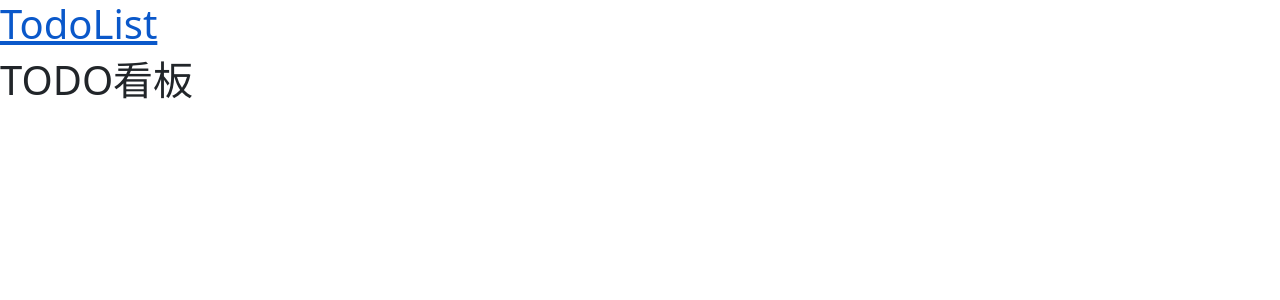
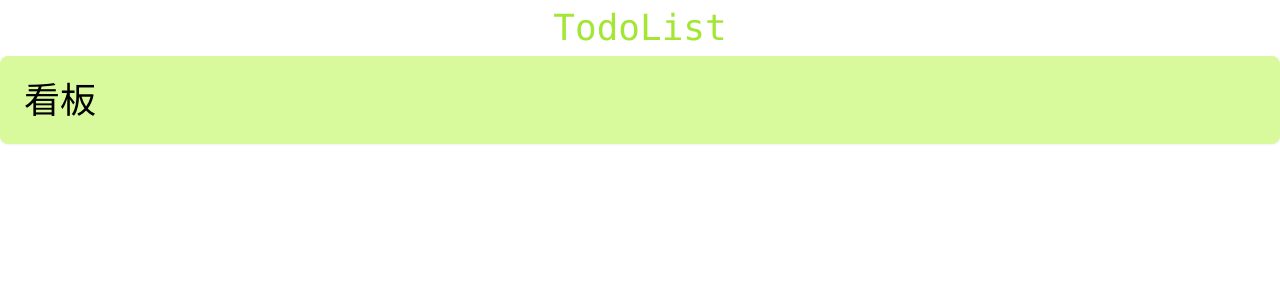
Before and after one commit to hntddt123/TodoOrganizer, a React app: page /dashboard in a window 1280 px wide. Shown: the top 300 px of the page. Built offline with nearby package versions, Linux system fonts and the light colour scheme.

Commit message:
Added tailwind css styles

```diff
--- /dev/null
+++ b/index.css
@@ -0,0 +1,11 @@
+@tailwind base;
+@tailwind components;
+@tailwind utilities;
+
+@layer components {
+  .card {
+    border-radius: theme('borderRadius.lg');
+    padding: theme('spacing.6');
+    box-shadow: theme('boxShadow.sm');
+  }
+}
--- a/package.json
+++ b/package.json
@@ -24,6 +24,7 @@
     "@babel/preset-env": "^7.16.11",
     "@babel/preset-react": "^7.16.7",
     "@babel/register": "^7.17.7",
+    "autoprefixer": "^10.4.5",
     "babel-loader": "^8.2.5",
     "body-parser": "^1.20.0",
     "concurrently": "^7.1.0",
@@ -33,6 +34,10 @@
     "eslint-plugin-react": "^7.29.4",
     "express": "^4.17.3",
     "mongodb": "^4.5.0",
+    "postcss": "^8.4.12",
+    "postcss-loader": "^6.2.1",
+    "style-loader": "^3.3.1",
+    "tailwindcss": "^3.0.24",
     "webpack": "^5.72.0",
     "webpack-cli": "^4.9.2",
     "webpack-dev-server": "^4.8.1"
--- /dev/null
+++ b/postcss.config.js
@@ -0,0 +1,6 @@
+module.exports = {
+  plugins: {
+    tailwindcss: {},
+    autoprefixer: {},
+  },
+}
--- a/public/index.html
+++ b/public/index.html
@@ -10,8 +10,6 @@
   <title>
     Full Stack Task Organizer
   </title>
-  <link rel="stylesheet" href="https://cdn.jsdelivr.net/npm/bootstrap@5.1.3/dist/css/bootstrap.min.css"
-    integrity="sha384-1BmE4kWBq78iYhFldvKuhfTAU6auU8tT94WrHftjDbrCEXSU1oBoqyl2QvZ6jIW3" crossorigin="anonymous" />
 </head>
 
 <body>
--- a/src/app/components/Dashboard.jsx
+++ b/src/app/components/Dashboard.jsx
@@ -6,9 +6,9 @@ function Dashboard() {
   const groups = useSelector((state) => state.groupsReducer);
 
   return (
-    <div>
-      <h1>
-        TODO看板
+    <div className='card bg-lime-200'>
+      <h1 className='text-4xl'>
+        看板
       </h1>
       <h2>
         {groups.map((group) => <TaskList key={group.id} group={group} />)}
--- a/src/app/components/LoginPage.jsx
+++ b/src/app/components/LoginPage.jsx
@@ -1,7 +1,6 @@
 import React, { useCallback, useEffect } from 'react';
 import { useSelector, useDispatch } from 'react-redux';
 import { useNavigate } from 'react-router-dom';
-
 import { requestAuthenticateUser } from '../redux/actions/authActions';
 import { AUTHENTICATED, NOT_AUTHENTICATED } from '../redux/actions/authActionType';
 
@@ -15,7 +14,7 @@ function LoginPage() {
     if (session.authenticated === AUTHENTICATED) {
       navigate('/dashboard');
     } else {
-      console.log('Not Authenticated');
+      // console.log('Not Authenticated');
     }
   }, [session.authenticated]);
 
@@ -28,11 +27,12 @@ function LoginPage() {
   }, [dispatch]);
 
   return (
-    <div>
-      <h2>User Login</h2>
+    <div className='card m-3 p-3 border-2'>
+      <h2 className='text-4xl m-3 p-3'>User Login</h2>
       <form onSubmit={loginHandler}>
         <div>
           <input
+            className='shadow-sm rounded-lg m-3 p-3 border-2'
             type='text'
             placeholder='username'
             name='username'
@@ -41,6 +41,7 @@ function LoginPage() {
         </div>
         <div>
           <input
+            className='shadow-sm rounded-lg m-3 p-3 border-2'
             type='password'
             placeholder='password'
             name='password'
@@ -52,7 +53,10 @@ function LoginPage() {
             ? <p>User or Password incorrect</p>
             : null
           }
-          <button type='submit'>
+          <button
+            className='text-xl bg-lime-300 hover:bg-lime-500 rounded-lg m-3 p-3'
+            type='submit'
+          >
             Login
           </button>
         </div>
--- a/src/app/components/Navigation.jsx
+++ b/src/app/components/Navigation.jsx
@@ -4,8 +4,8 @@ import { Link } from 'react-router-dom';
 
 function Navigation() {
   return (
-    <div>
-      <Link to='/dashboard'>
+    <div className='font-mono text-4xl text-lime-400 text-center m-2'>
+      <Link to='/'>
         <h1>
           TodoList
         </h1>
--- a/src/app/components/TaskDetail.jsx
+++ b/src/app/components/TaskDetail.jsx
@@ -37,20 +37,31 @@ function TaskDetail() {
   }, [dispatch]);
 
   return (
-    <div>
+    <div className='card border-2 m-3'>
       <div>
+        <div className='text-4xl'>
+          Task Name
+        </div>
         <input
+          className='shadow-sm rounded-lg m-3 p-3 border-2'
           onChange={setTaskNameHandler}
           value={task.name}
         />
       </div>
       <div>
-        <button type='button' onClick={setTaskCompleteHandler}>
+        <button
+          className='card text-xl border-lime-400 hover:bg-lime-300 border-2 mt-3'
+          type='button'
+          onClick={setTaskCompleteHandler}>
           {task.isComplete ? 'Undo' : 'Complete'}
         </button>
       </div>
       <div>
-        <select onChange={setTaskGroupHandler} value={task.group}>
+        <select
+          className='card text-xl border-lime-400 hover:bg-lime-300 bg-white border-2 mt-3'
+          onChange={setTaskGroupHandler}
+          value={task.group}
+        >
           {groups.map((group) => (
             <option
               key={group.id}
@@ -63,7 +74,9 @@ function TaskDetail() {
       </div>
       <div>
         <Link to='/dashboard'>
-          <button type='button'>
+          <button
+            className='card text-xl border-lime-400 hover:bg-lime-300 border-2 mt-3'
+            type='button'>
             Back to Dashbord
           </button>
         </Link>
--- a/src/app/components/TaskList.jsx
+++ b/src/app/components/TaskList.jsx
@@ -14,19 +14,24 @@ function TaskList({ group }) {
   );
 
   return (
-    <div>
-      <h2>{group.name}</h2>
+    <div className='bg-slate-50 card m-3 p-3 border-2'>
+      <h2 className='text-3xl m-3'>{group.name}</h2>
       {
         tasks.map((task) => ((task.group === group.id)
           ? (
             <Link to={`/task/${task.id}`} key={task.id}>
-              <div>{task.name}</div>
+              <div className='card border-lime-400 hover:bg-lime-300 border-2 mt-3'>
+                {task.name}
+              </div>
             </Link>
           )
           : null))
       }
-      <button type='button' onClick={createNewTaskHandler}>
-        Add new task
+      <button
+        className='text-xl bg-lime-300 hover:bg-lime-500 rounded-lg m-3 p-3'
+        type='button'
+        onClick={createNewTaskHandler}>
+        Add Task
       </button>
     </div>
   );
--- a/src/app/index.js
+++ b/src/app/index.js
@@ -4,6 +4,8 @@ import { createRoot } from 'react-dom/client';
 
 import App from './components/App';
 import { store } from '../app/redux/store/store';
+import '../../index.css';
+
 const container = document.getElementById('root');
 const root = createRoot(container); // createRoot(container!) if you use TypeScript
 
--- /dev/null
+++ b/tailwind.config.js
@@ -0,0 +1,9 @@
+module.exports = {
+  content: [
+    './src/app/**/*.{js,jsx,ts,tsx}',
+  ],
+  theme: {
+    extend: {},
+  },
+  plugins: [],
+}
--- a/webpack.config.js
+++ b/webpack.config.js
@@ -23,7 +23,7 @@ module.exports = {
       },
       {
         test: /\.css$/,
-        loader:'css-loader',
+        use: ['style-loader', 'css-loader', 'postcss-loader'],
       },
       {
         test: /\.(jpg|jpeg|png|gif|mp3|svg|ico)$/,
```
Also changed, not shown: 1 other file (tests, documents, lock files or other folders).
